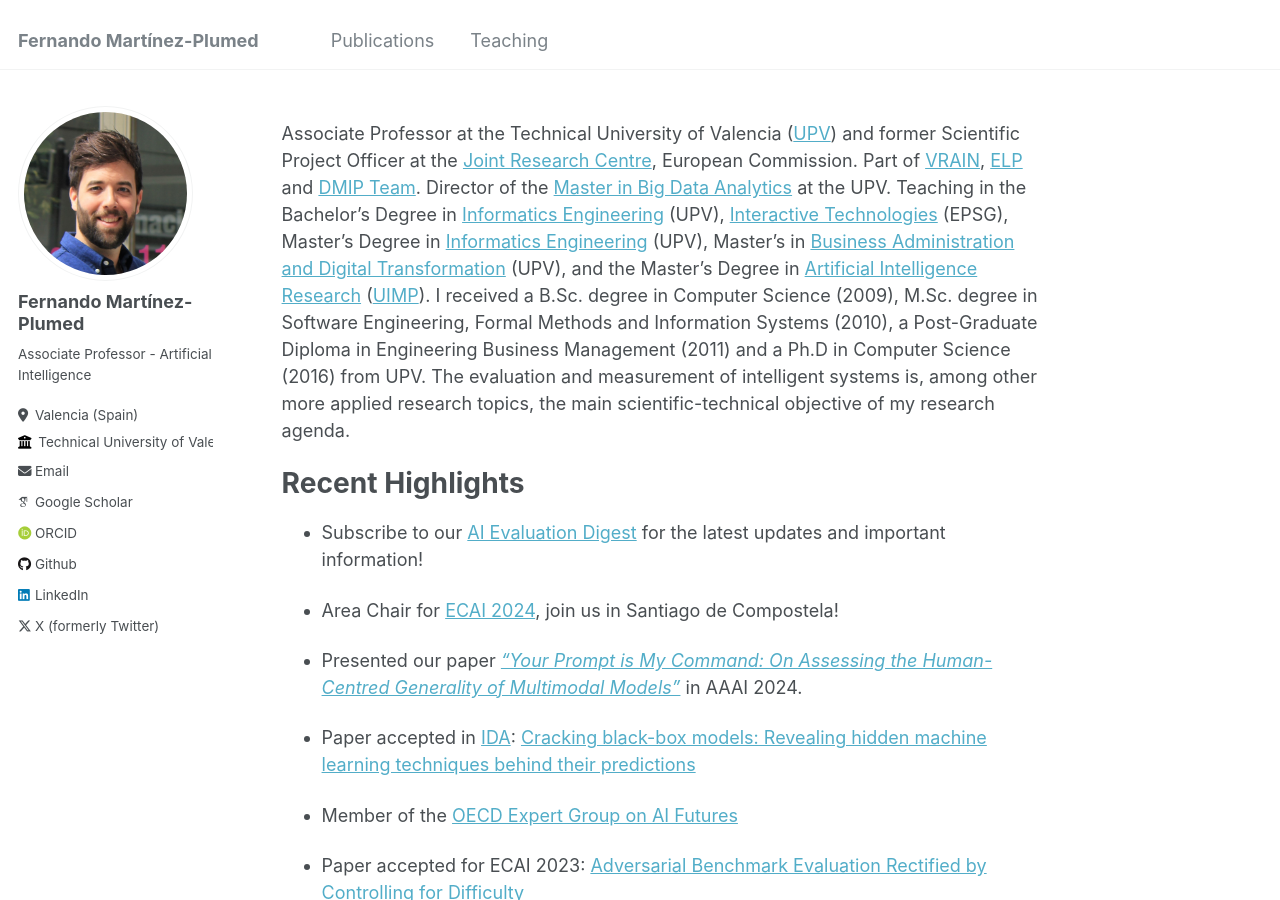
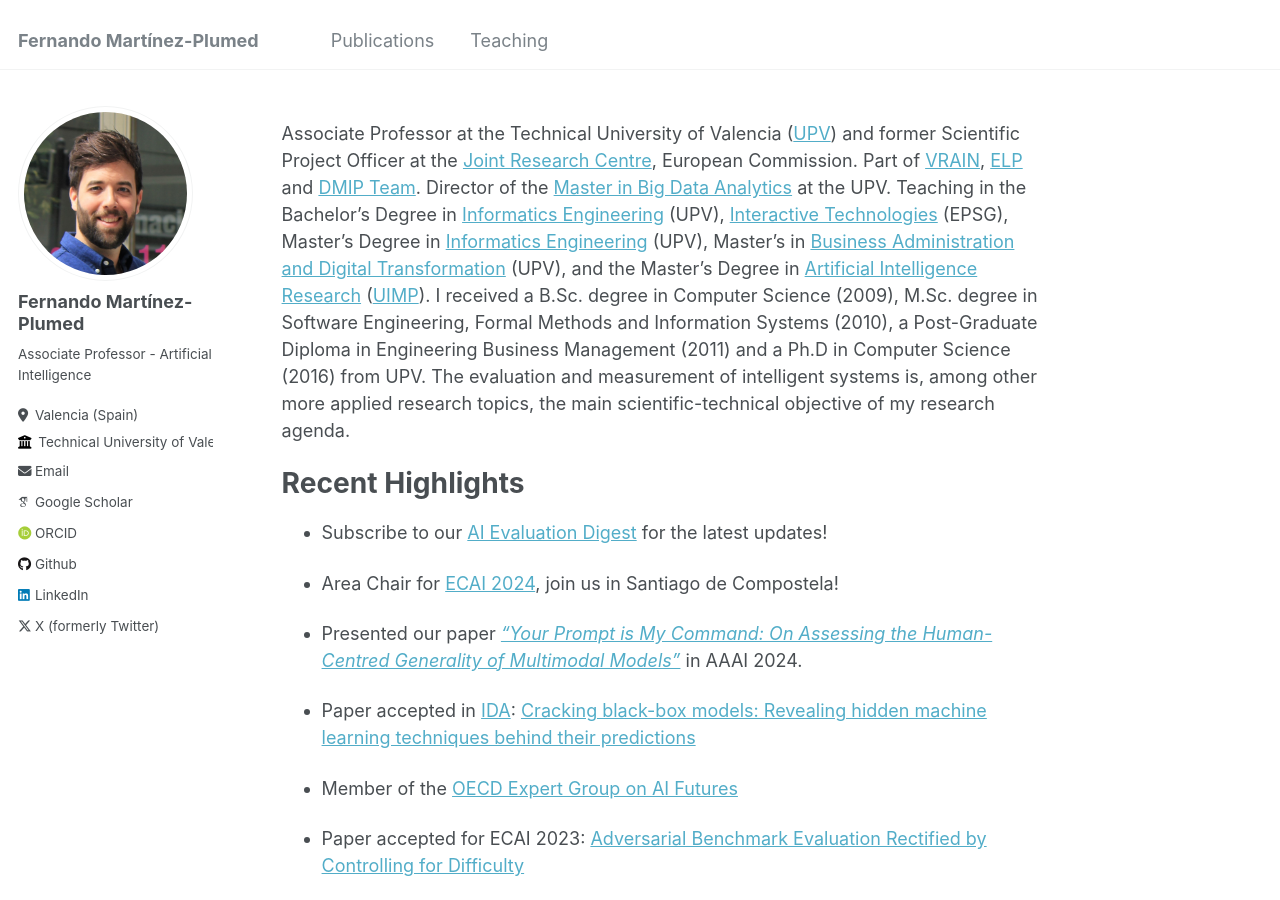
Before and after one commit to nandomp/nandomp.github.io, a Jekyll site: the page built from _pages/about.md, in a window 1280 px wide and 900 px high. Built offline with Jekyll 4.4.1, drawn with Linux system fonts in a browser that asks for light colours; some web fonts are replaced.

Commit message:
Update about.md

```diff
--- a/_pages/about.md
+++ b/_pages/about.md
@@ -13,7 +13,7 @@ Associate Professor at the Technical University of Valencia ([UPV](http://www.up
 Recent Highlights
 ======
 
-* Subscribe to our [AI Evaluation Digest](https://aievaluation.substack.com/) for the latest updates and important information!
+* Subscribe to our [AI Evaluation Digest](https://aievaluation.substack.com/) for the latest updates!
 
 * Area Chair for [ECAI 2024](https://www.ecai2024.eu/),  join us in Santiago de Compostela!
 
```
